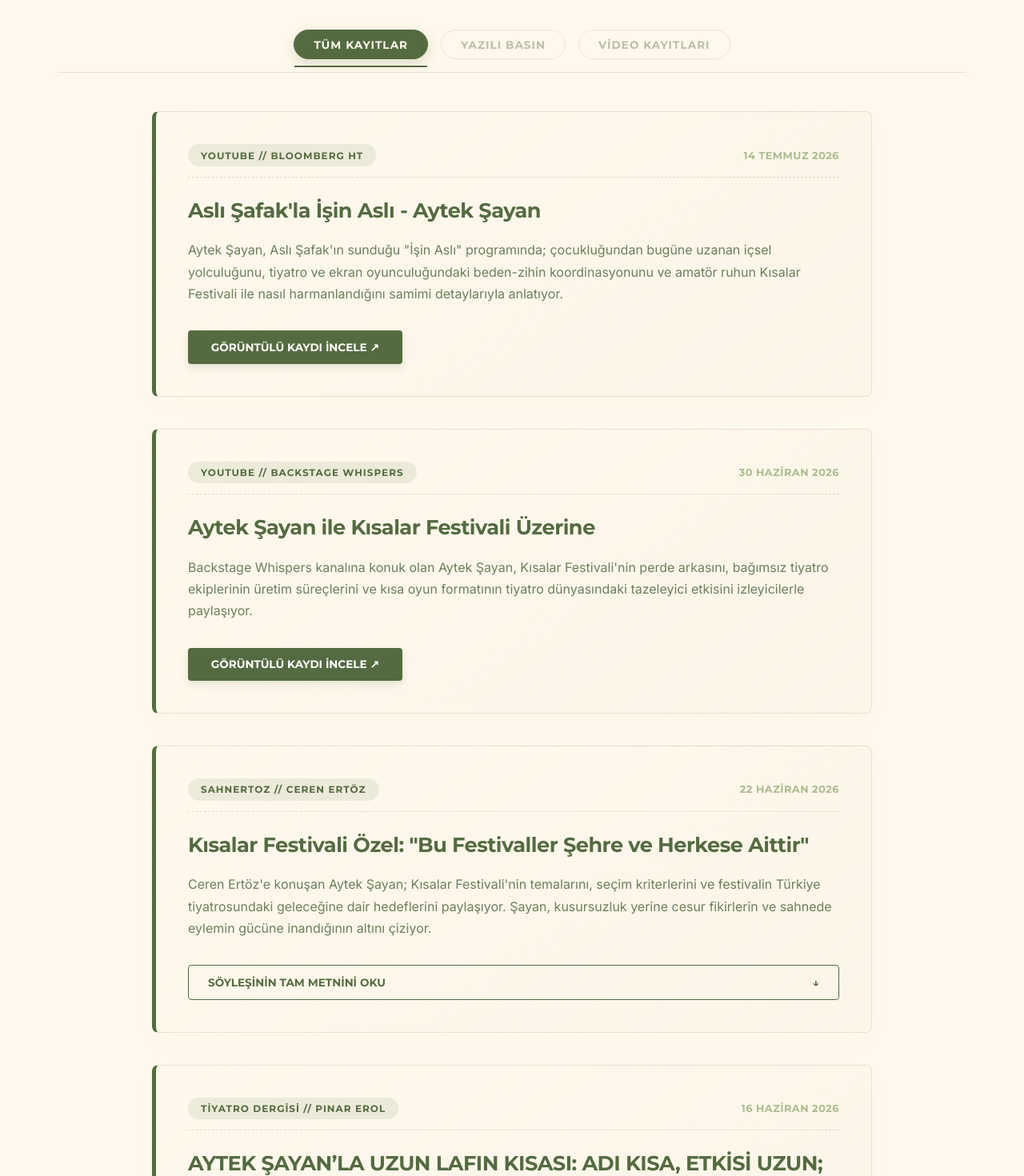
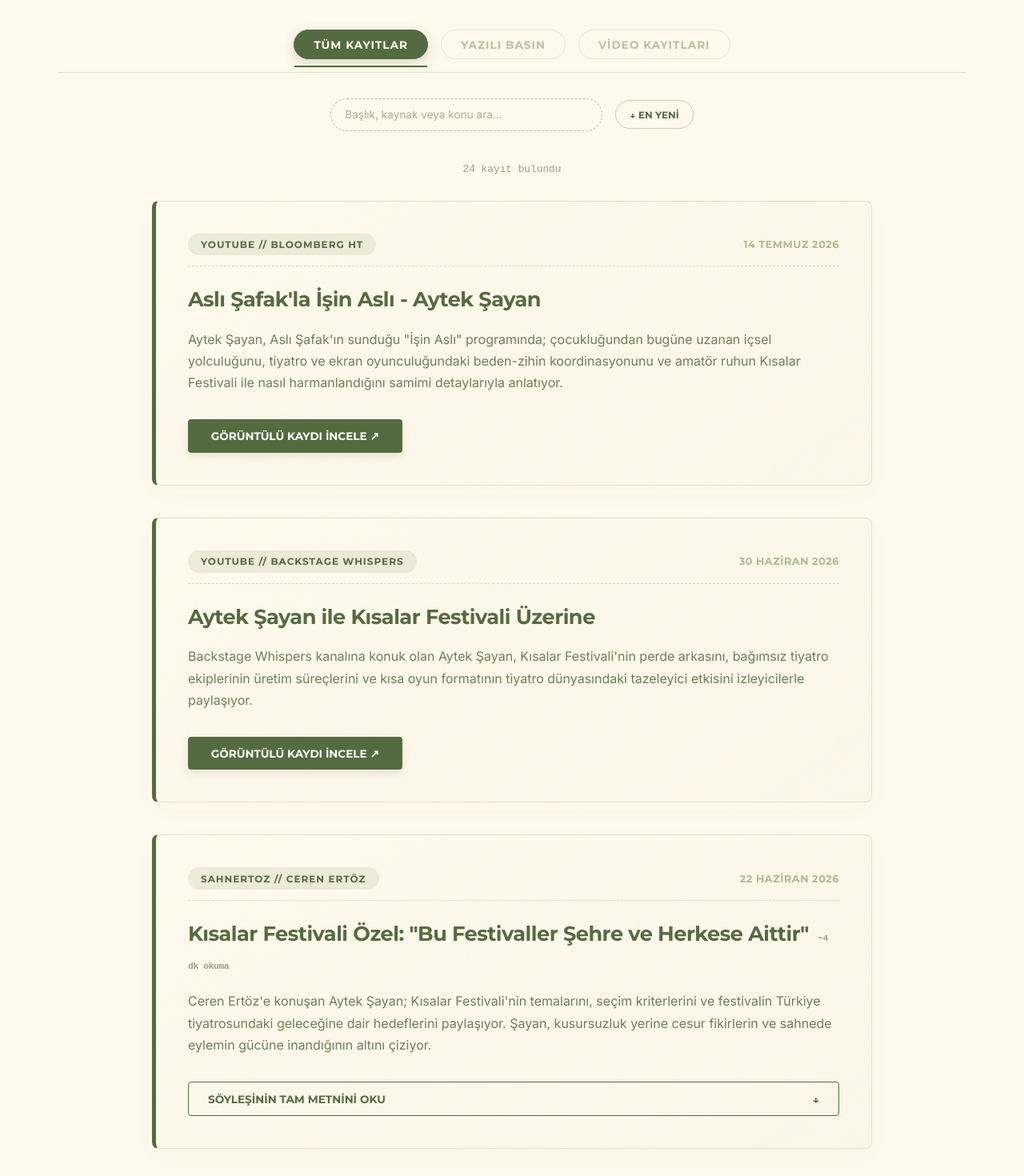
Before and after one commit to ebru1967/oyuncu-fan-projesi, a React (Vite) app: page /basin in a window 1280 px wide. Shown: the part 320-1790 px from the top of the page at 80% size. Built offline with nearby package versions, Linux system fonts and the light colour scheme.

Commit message:
değişiklik

```diff
--- a/src/pages/Awards.jsx
+++ b/src/pages/Awards.jsx
@@ -348,7 +348,8 @@ function Awards() {
                   <strong>ÖDÜL NEDENİ:</strong> "DasDas'ta sahnelenen 'Ayna' adlı tiyatro oyunundaki üstün performansı, sahne hakimiyeti ve karaktere kattığı derinlik sebebiyle seyirciler tarafından bu ödüle layık görülmüştür."
                 </div>
 {/* ---
-                <span className="verified-tag"></span>  sonradan eklenebilecek cümle --- */}
+                <span className="verified-tag"></span>  sonradan eklenebilecek cümle
+                --- */}
               </div>
             </div>
 
--- a/src/pages/AytekPenalty.jsx
+++ b/src/pages/AytekPenalty.jsx
@@ -336,7 +336,7 @@ function AytekPenalty() {
       <div className="section-header-editorial" style={{ textAlign: 'center', marginBottom: '2rem' }}>
         <span className="archive-badge">// İNTERAKTİF ARENA</span>
         <h1 className="editorial-title">AYTEK vs. JIM CARREY</h1>
-        <p className="editorial-subtitle">İdolüne karşı bir meydan okuma! Onu ters köşeye yatırabilecek misin?</p>
+        <p className="editorial-subtitle">İdolüne karşı bir meydan okuma! Bakalım onu ters köşeye yatırabilecek misin?</p>
       </div>
 
       <div className="stadium-bg">
--- a/src/pages/PressInterviews.jsx
+++ b/src/pages/PressInterviews.jsx
@@ -1,8 +1,11 @@
-import React, { useState } from 'react';
+import React, { useState, useRef } from 'react';
 
 function PressInterviews() {
   const [filter, setFilter] = useState('all');
   const [expandedId, setExpandedId] = useState(null);
+  const [searchQuery, setSearchQuery] = useState('');
+  const [sortOrder, setSortOrder] = useState('newest'); // 'newest' | 'oldest'
+  const cardRefs = useRef({});
 
   const interviewData = [
     {
@@ -690,27 +693,55 @@ function PressInterviews() {
     return new Date(0);
   };
 
+  const getReadingTime = (item) => {
+    if (item.type !== 'written' || !item.qaList) return null;
+    const wordCount = item.qaList.reduce((sum, block) => {
+      const qWords = block.q ? block.q.split(/\s+/).length : 0;
+      const aWords = block.a ? block.a.split(/\s+/).length : 0;
+      return sum + qWords + aWords;
+    }, 0);
+    return Math.max(1, Math.round(wordCount / 200));
+  };
+
+  const matchesSearch = (item, query) => {
+    if (!query.trim()) return true;
+    const q = query.trim().toLocaleLowerCase('tr-TR');
+    return (
+      item.title.toLocaleLowerCase('tr-TR').includes(q) ||
+      item.summary.toLocaleLowerCase('tr-TR').includes(q) ||
+      item.source.toLocaleLowerCase('tr-TR').includes(q)
+    );
+  };
+
   const filteredInterviews = interviewData
     .filter(item => {
-      if (filter === 'all') return true;
-      return item.type === filter;
+      if (filter !== 'all' && item.type !== filter) return false;
+      return matchesSearch(item, searchQuery);
     })
-    .sort((a, b) => parseDate(b.date) - parseDate(a.date));
+    .sort((a, b) => {
+      const diff = parseDate(b.date) - parseDate(a.date);
+      return sortOrder === 'newest' ? diff : -diff;
+    });
 
   const toggleExpand = (id) => {
-    setExpandedId(expandedId === id ? null : id);
+    const willExpand = expandedId !== id;
+    setExpandedId(willExpand ? id : null);
+    if (willExpand) {
+      setTimeout(() => {
+        cardRefs.current[id]?.scrollIntoView({ behavior: 'smooth', block: 'start' });
+      }, 100);
+    }
   };
 
   return (
     <div className="press-editorial-wrapper animate-fade">
 
-      {/* YENİ EKLENEN CSS BLOĞU: PREMIUM SİCİL ODASI TASARIMI */}
       <style>{`
         .press-filters {
           display: flex;
           justify-content: center;
           gap: 1rem;
-          margin-bottom: 3rem;
+          margin-bottom: 2rem;
           flex-wrap: wrap;
         }
 
@@ -742,6 +773,63 @@ function PressInterviews() {
           box-shadow: 0 5px 15px rgba(84, 107, 65, 0.2);
         }
 
+        .press-toolbar {
+          display: flex;
+          flex-wrap: wrap;
+          justify-content: center;
+          align-items: center;
+          gap: 1rem;
+          margin-bottom: 2.5rem;
+        }
+
+        .press-search-input {
+          width: 100%;
+          max-width: 340px;
+          padding: 0.7rem 1.1rem;
+          border-radius: 30px;
+          border: 1px dashed rgba(84, 107, 65, 0.4);
+          background: transparent;
+          font-family: var(--font-body);
+          font-size: 0.85rem;
+          color: var(--accent-dark);
+          outline: none;
+          transition: border-color 0.2s ease;
+        }
+
+        .press-search-input:focus { border-color: var(--accent-dark); border-style: solid; }
+        .press-search-input::placeholder { color: rgba(84, 107, 65, 0.5); }
+
+        .sort-toggle-btn {
+          background: transparent;
+          border: 1px solid rgba(84, 107, 65, 0.3);
+          color: var(--accent-dark);
+          padding: 0.6rem 1.1rem;
+          font-family: var(--font-heading);
+          font-size: 0.75rem;
+          font-weight: 700;
+          border-radius: 30px;
+          cursor: pointer;
+          white-space: nowrap;
+          transition: all 0.2s ease;
+        }
+
+        .sort-toggle-btn:hover { border-color: var(--accent-dark); background: rgba(84, 107, 65, 0.05); }
+
+        .press-result-count {
+          text-align: center;
+          font-size: 0.8rem;
+          opacity: 0.6;
+          font-family: monospace;
+          margin-bottom: 2rem;
+        }
+
+        .reading-time-badge {
+          font-size: 0.72rem;
+          opacity: 0.6;
+          font-family: monospace;
+          margin-left: 0.7rem;
+        }
+
         .press-archive-grid {
           display: grid;
           grid-template-columns: 1fr;
@@ -750,7 +838,6 @@ function PressInterviews() {
           margin: 0 auto;
         }
 
-        /* 3D KART HİSSİYATI */
         .press-archive-card {
           position: relative;
           background: linear-gradient(145deg, var(--bg-main) 0%, rgba(84, 107, 65, 0.02) 100%);
@@ -760,6 +847,7 @@ function PressInterviews() {
           border-left: 5px solid var(--accent-dark);
           transition: all 0.4s cubic-bezier(0.175, 0.885, 0.32, 1.275);
           overflow: hidden;
+          scroll-margin-top: 100px;
         }
 
         .press-archive-card:hover {
@@ -779,7 +867,6 @@ function PressInterviews() {
           padding-bottom: 0.8rem;
         }
 
-        /* ROZET (BADGE) TASARIMI */
         .press-source {
           background: rgba(84, 107, 65, 0.1);
           color: var(--accent-dark);
@@ -812,7 +899,6 @@ function PressInterviews() {
           margin-bottom: 2rem;
         }
 
-        /* MODERN BUTONLAR */
         .editorial-link-btn {
           background: transparent;
           border: 1px solid var(--accent-dark);
@@ -856,7 +942,6 @@ function PressInterviews() {
           box-shadow: 0 6px 15px rgba(84, 107, 65, 0.25);
         }
 
-        /* YENİ RÖPORTAJ OKUMA ALANI (Transcript Style) */
         .press-full-text-area {
           margin-top: 2rem;
           padding: 2rem;
@@ -885,7 +970,7 @@ function PressInterviews() {
           line-height: 1.7;
           opacity: 0.9;
           padding-left: 1.4rem;
-          border-left: 3px solid transparent; /* Soru ile hizalama için */
+          border-left: 3px solid transparent;
         }
       `}</style>
 
@@ -903,16 +988,49 @@ function PressInterviews() {
           <button className={filter === 'video' ? 'filter-link active' : 'filter-link'} onClick={() => { setFilter('video'); setExpandedId(null); }}>VİDEO KAYITLARI</button>
         </div>
 
+        <div className="press-toolbar">
+          <input
+            type="text"
+            className="press-search-input"
+            placeholder="Başlık, kaynak veya konu ara..."
+            value={searchQuery}
+            onChange={(e) => setSearchQuery(e.target.value)}
+          />
+          <button
+            className="sort-toggle-btn"
+            onClick={() => setSortOrder(prev => prev === 'newest' ? 'oldest' : 'newest')}
+          >
+            {sortOrder === 'newest' ? '↓ EN YENİ' : '↑ EN ESKİ'}
+          </button>
+        </div>
+
+        <p className="press-result-count">{filteredInterviews.length} kayıt bulundu</p>
+
         <div className="press-archive-grid">
-          {filteredInterviews.map((item) => (
-            <div key={item.id} className={`press-archive-card ${item.type}`}>
+          {filteredInterviews.length === 0 && (
+            <p style={{ textAlign: 'center', opacity: 0.6, fontFamily: 'monospace' }}>
+              // Aramanızla eşleşen bir kayıt bulunamadı.
+            </p>
+          )}
+
+          {filteredInterviews.map((item) => {
+            const readingTime = getReadingTime(item);
+            return (
+            <div
+              key={item.id}
+              className={`press-archive-card ${item.type}`}
+              ref={(el) => (cardRefs.current[item.id] = el)}
+            >
 
               <div className="press-card-meta">
                 <span className="press-source">{item.source}</span>
                 <span className="press-date">{item.date}</span>
               </div>
 
-              <h3 className="press-card-title">{item.title}</h3>
+              <h3 className="press-card-title">
+                {item.title}
+                {readingTime && <span className="reading-time-badge">~{readingTime} dk okuma</span>}
+              </h3>
               <p className="press-archive-summary">{item.summary}</p>
 
               {item.type === 'written' ? (
@@ -953,7 +1071,7 @@ function PressInterviews() {
               )}
 
             </div>
-          ))}
+          );})}
         </div>
 
       </div>
```
Also changed, not shown: src/pages/FCChannels.jsx (+49 -20 lines).
